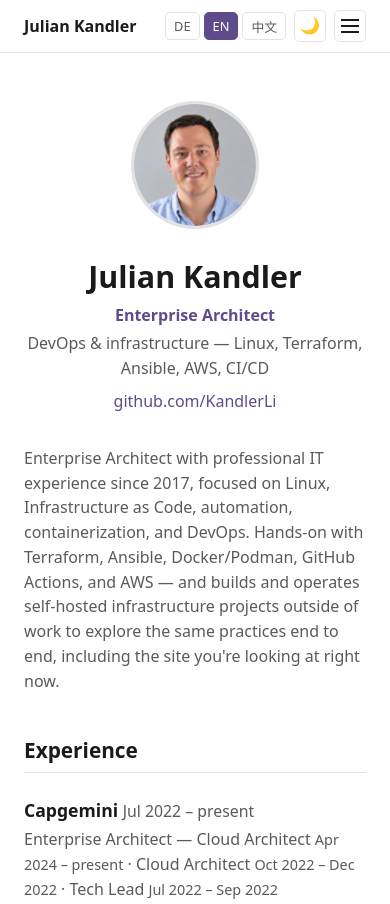
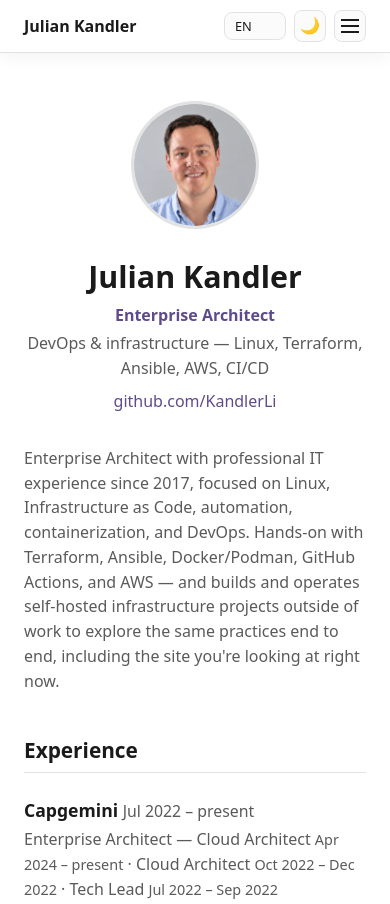
Before and after one commit to KandlerLi/website, a plain HTML site: page site/index.html in a window 390 px wide. Shown: the top 904 px of the page. Drawn offline with Linux system fonts and the light colour scheme.

Commit message:
site: language dropdown + subtle liquid-glass topbar
- Replace the three DE/EN/中文 buttons with a single <select> dropdown
  (same localStorage persistence as before -- language and theme choice
  were already saved via site-lang/site-theme, this was just a UI change).
- Give the topbar, its control buttons, and the mobile nav dropdown a
  restrained frosted-glass treatment: translucent background + backdrop-filter
  blur/saturate, subtle inset top highlight, behind an @supports guard so
  browsers without backdrop-filter just get the existing solid topbar.

Co-Authored-By: Claude Sonnet 5 <noreply@anthropic.com>

```diff
--- a/site/i18n.js
+++ b/site/i18n.js
@@ -243,9 +243,8 @@
     var meta = document.querySelector('meta[name="description"]');
     if (meta && dict["meta.description"]) meta.setAttribute("content", dict["meta.description"]);
 
-    document.querySelectorAll("[data-lang-choice]").forEach(function (btn) {
-      btn.setAttribute("aria-pressed", btn.getAttribute("data-lang-choice") === lang ? "true" : "false");
-    });
+    var select = document.getElementById("lang-select");
+    if (select) select.value = lang;
 
     try {
       localStorage.setItem(LANG_KEY, lang);
@@ -255,10 +254,10 @@
   }
 
   function initLangSwitcher() {
-    document.querySelectorAll("[data-lang-choice]").forEach(function (btn) {
-      btn.addEventListener("click", function () {
-        applyLanguage(btn.getAttribute("data-lang-choice"));
-      });
+    var select = document.getElementById("lang-select");
+    if (!select) return;
+    select.addEventListener("change", function () {
+      applyLanguage(select.value);
     });
   }
 
--- a/site/index.html
+++ b/site/index.html
@@ -31,11 +31,11 @@
       </nav>
 
       <div class="topbar-controls">
-        <div class="lang-switcher" role="group" data-i18n-attr="aria-label" data-i18n="a11y.langSwitcher">
-          <button type="button" data-lang-choice="de" lang="de">DE</button>
-          <button type="button" data-lang-choice="en" lang="en">EN</button>
-          <button type="button" data-lang-choice="zh" lang="zh">中文</button>
-        </div>
+        <select class="lang-select" id="lang-select" data-i18n-attr="aria-label" data-i18n="a11y.langSwitcher">
+          <option value="de">DE</option>
+          <option value="en">EN</option>
+          <option value="zh">中文</option>
+        </select>
 
         <button type="button" class="theme-toggle" id="theme-toggle" data-i18n-attr="aria-label" data-i18n="a11y.themeToggle">
           <span class="theme-icon" aria-hidden="true">🌙</span>
--- a/site/style.css
+++ b/site/style.css
@@ -75,6 +75,15 @@ main,
   z-index: 50;
   background: var(--bg);
   border-bottom: 1px solid var(--border);
+  box-shadow: 0 1px 0 rgba(255, 255, 255, 0.12) inset, 0 4px 20px rgba(0, 0, 0, 0.05);
+}
+
+@supports (backdrop-filter: blur(1px)) or (-webkit-backdrop-filter: blur(1px)) {
+  .topbar {
+    background: color-mix(in srgb, var(--bg) 70%, transparent);
+    -webkit-backdrop-filter: blur(16px) saturate(160%);
+    backdrop-filter: blur(16px) saturate(160%);
+  }
 }
 
 .topbar-inner {
@@ -113,33 +122,34 @@ main,
   gap: 0.5rem;
 }
 
-.lang-switcher {
-  display: flex;
-  gap: 0.25rem;
+.lang-select {
+  background: var(--card-bg);
+  border: 1px solid var(--border);
+  border-radius: 0.5rem;
+  padding: 0.25rem 1.5rem 0.25rem 0.6rem;
+  font-size: 0.8rem;
+  cursor: pointer;
+  color: var(--fg);
+  font-family: inherit;
+  box-shadow: inset 0 1px 0 rgba(255, 255, 255, 0.2);
+  appearance: none;
+  -webkit-appearance: none;
+  background-image: linear-gradient(45deg, transparent 50%, currentColor 50%), linear-gradient(135deg, currentColor 50%, transparent 50%);
+  background-position: calc(100% - 0.9rem) center, calc(100% - 0.65rem) center;
+  background-size: 0.25rem 0.25rem, 0.25rem 0.25rem;
+  background-repeat: no-repeat;
 }
 
-.lang-switcher button {
-  background: none;
-  border: 1px solid var(--border);
-  border-radius: 0.3rem;
-  padding: 0.2rem 0.5rem;
-  font-size: 0.8rem;
-  cursor: pointer;
-  color: var(--muted);
-  font-family: inherit;
-}
-
-.lang-switcher button[aria-pressed="true"] {
-  color: var(--accent-contrast);
-  background: var(--accent);
+.lang-select:hover,
+.lang-select:focus {
   border-color: var(--accent);
 }
 
 .theme-toggle,
 .menu-toggle {
-  background: none;
+  background: var(--card-bg);
   border: 1px solid var(--border);
-  border-radius: 0.3rem;
+  border-radius: 0.5rem;
   width: 2rem;
   height: 2rem;
   display: flex;
@@ -149,6 +159,17 @@ main,
   color: var(--fg);
   padding: 0;
   flex: none;
+  box-shadow: inset 0 1px 0 rgba(255, 255, 255, 0.2);
+}
+
+@supports (backdrop-filter: blur(1px)) or (-webkit-backdrop-filter: blur(1px)) {
+  .lang-select,
+  .theme-toggle,
+  .menu-toggle {
+    background: color-mix(in srgb, var(--card-bg) 55%, transparent);
+    -webkit-backdrop-filter: blur(8px);
+    backdrop-filter: blur(8px);
+  }
 }
 
 .theme-icon {
@@ -205,6 +226,14 @@ main,
 
   .site-nav.nav-open {
     display: flex;
+  }
+
+  @supports (backdrop-filter: blur(1px)) or (-webkit-backdrop-filter: blur(1px)) {
+    .site-nav {
+      background: color-mix(in srgb, var(--bg) 80%, transparent);
+      -webkit-backdrop-filter: blur(16px) saturate(160%);
+      backdrop-filter: blur(16px) saturate(160%);
+    }
   }
 }
 
```
